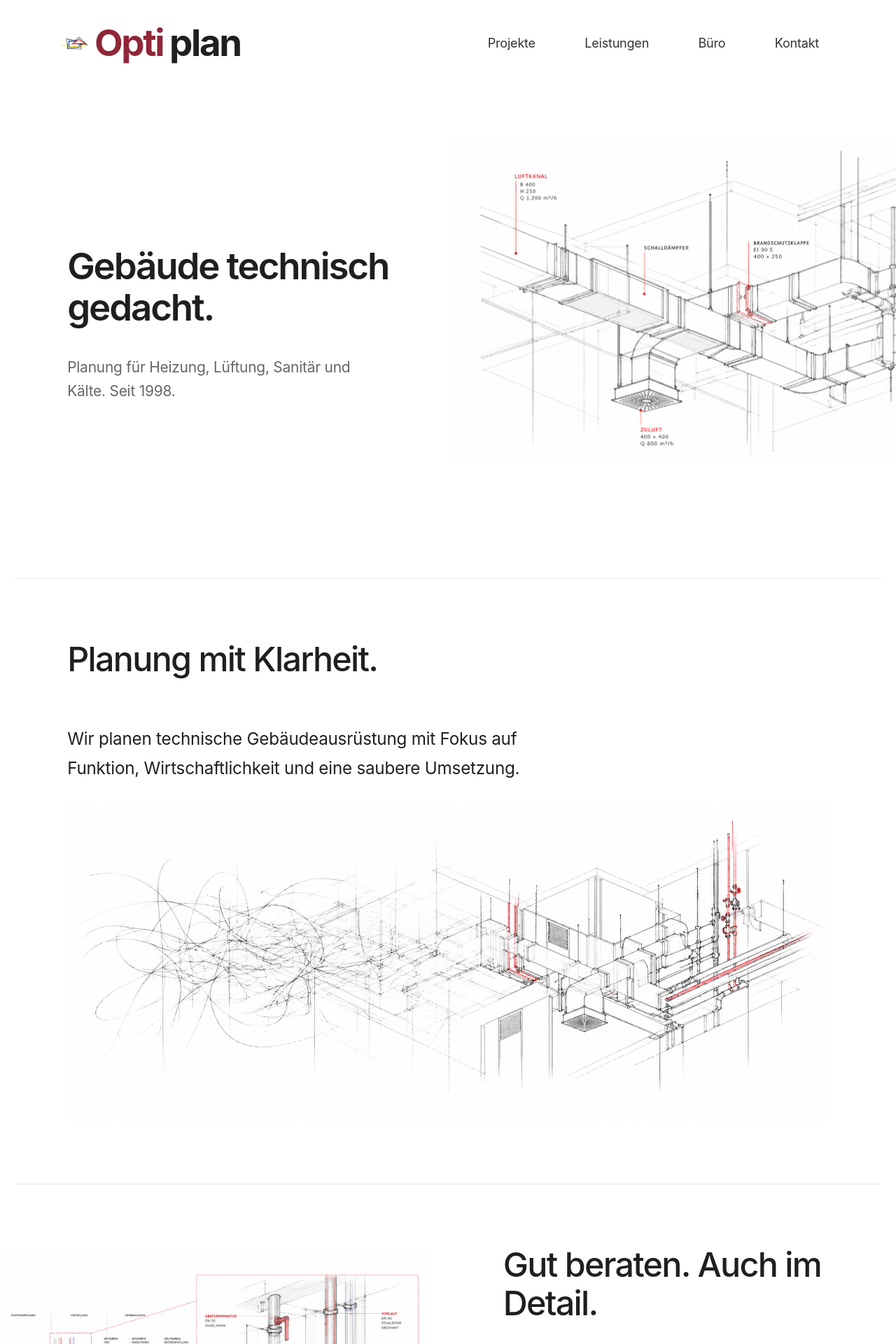
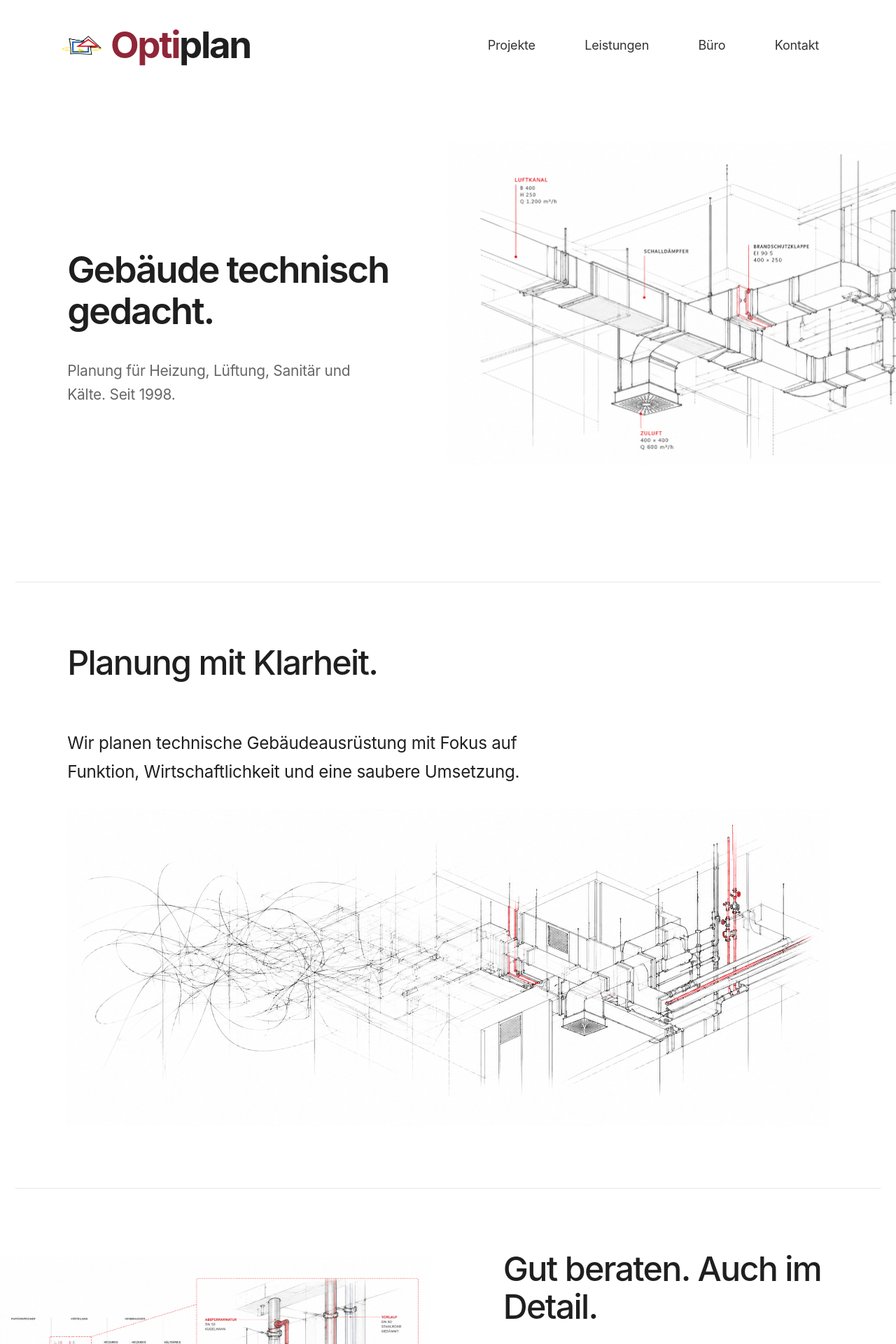
Before and after one commit to gryphiusodenhobler/www.optiplan.at, a Jekyll site: the page built from index.md, in a window 1280 px wide. Shown: the top 1920 px of the page at 70% size. Built offline with Jekyll 4.4.1, drawn with Linux system fonts in a browser that asks for light colours; cached includes are drawn as plain includes.

Commit message:
Update optiplan.scss

```diff
--- a/_sass/optiplan.scss
+++ b/_sass/optiplan.scss
@@ -977,3 +977,19 @@ body {
   display: block;
   flex-shrink: 0;
 }
+/* Optiplan Logo – Feinanpassung */
+
+.masthead .site-title.optiplan-logo {
+  display: inline-flex;
+  align-items: center;
+  gap: 0;
+  white-space: nowrap;
+}
+
+.masthead .site-title.optiplan-logo img.optiplan-ornament {
+  width: 58px !important;
+  height: 58px !important;
+  max-width: 58px !important;
+  margin-right: 12px;
+  object-fit: contain;
+}
```
